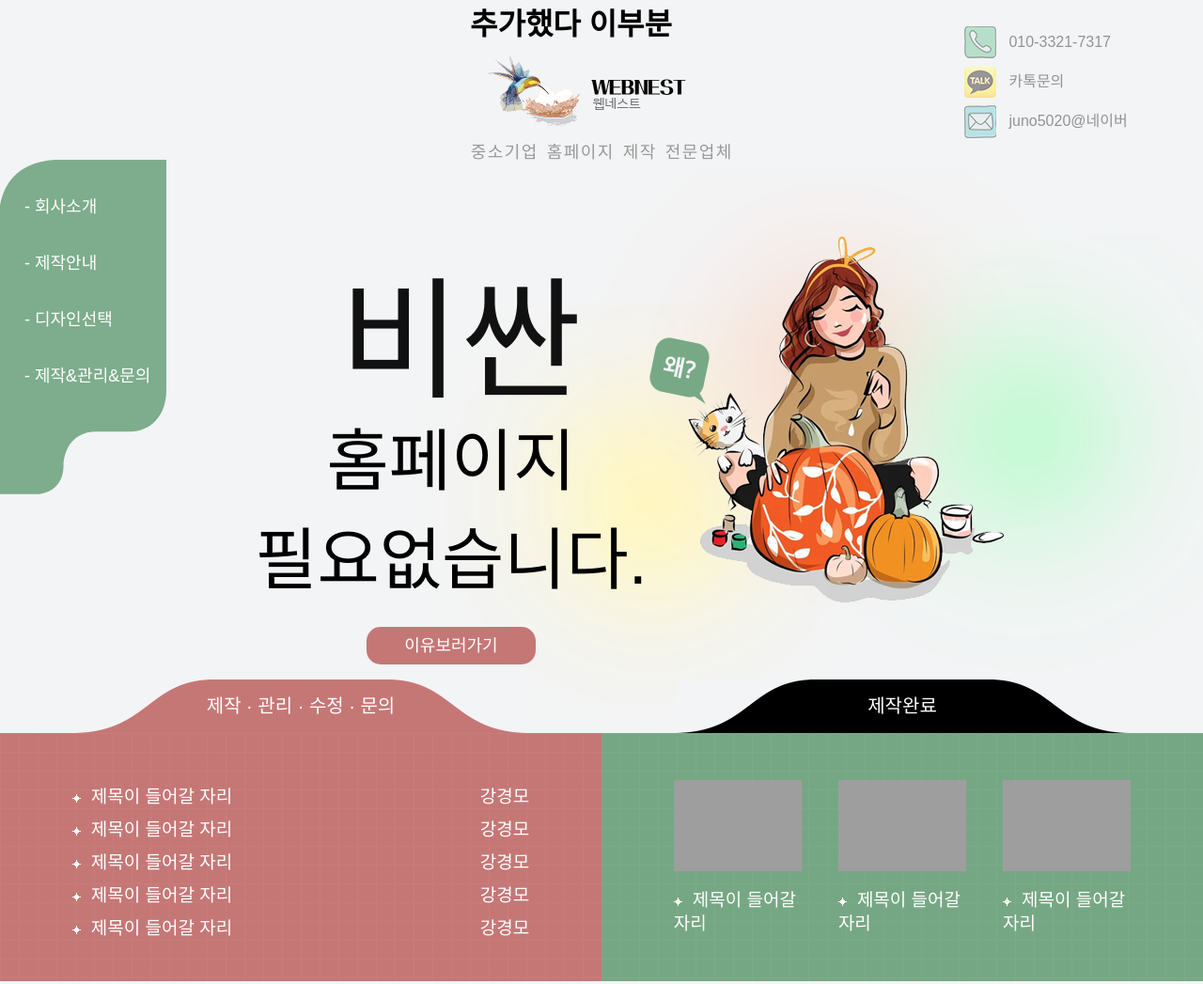
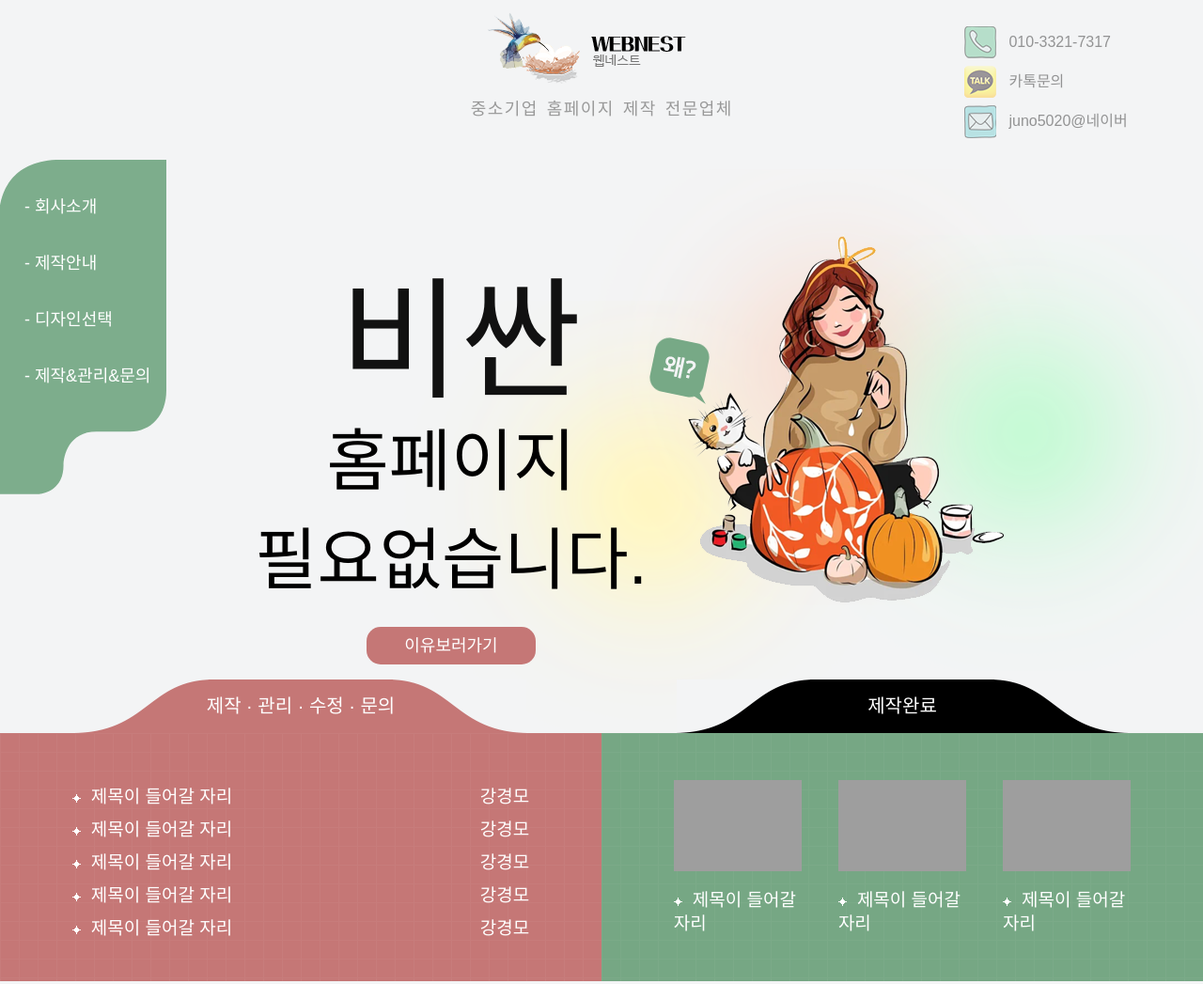
Before and after one commit to 1215kkm/webnest, a plain HTML site: page index.html in a window 1280 px wide. Shown: the top 1047 px of the page at 94% size. Drawn offline with Linux system fonts and the light colour scheme; grey boxes are pictures that could not be loaded; a web font is replaced by a local one.

Commit message:
first2 commit

```diff
--- a/index.html
+++ b/index.html
@@ -10,7 +10,7 @@
 </head>
 <body>
     <div id="header">
-        <h1>추가했다 이부분
+        <h1>
             <a href="#"><img src="images/logo.png" alt=""></a>
             <em>
                 <i>중</i>
```
